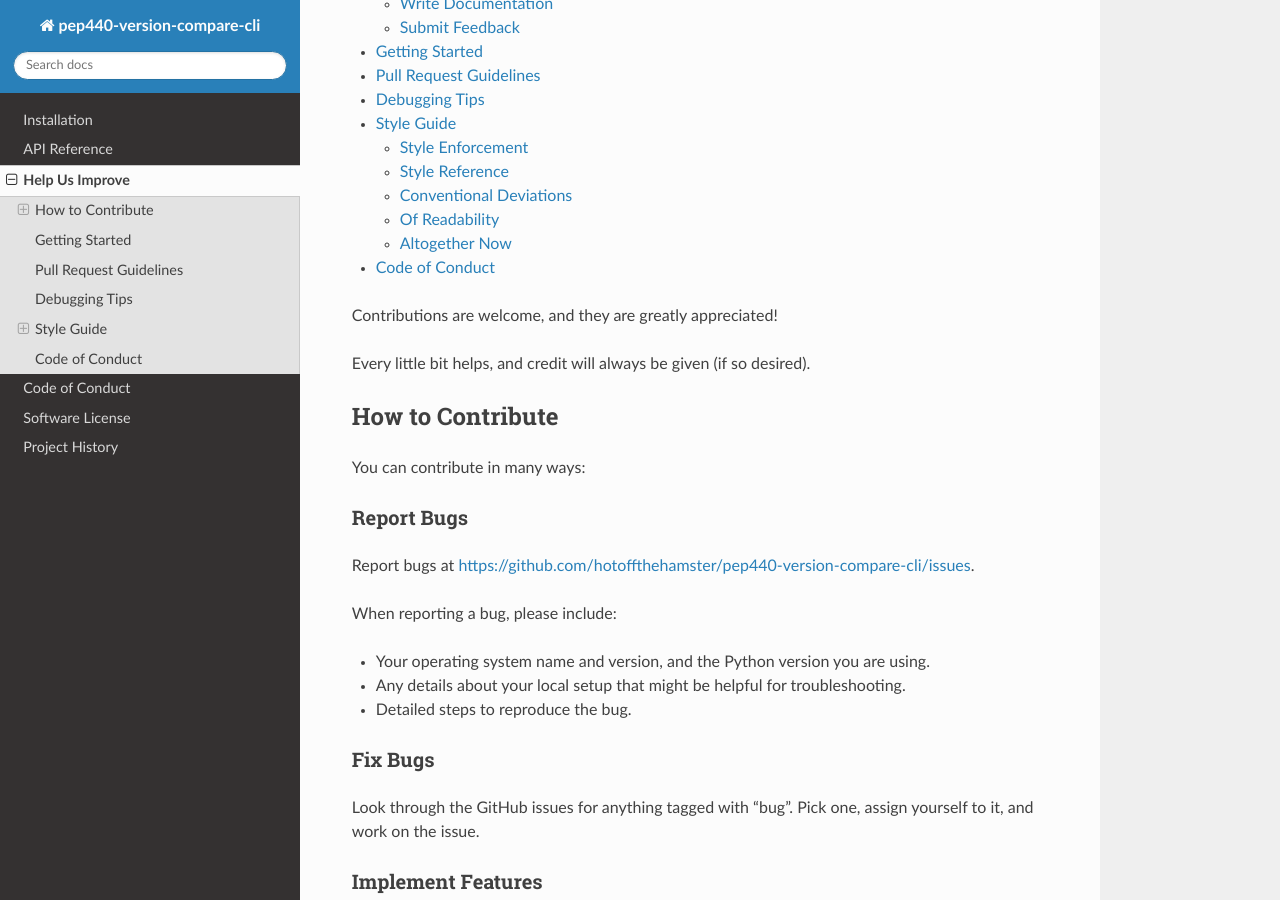
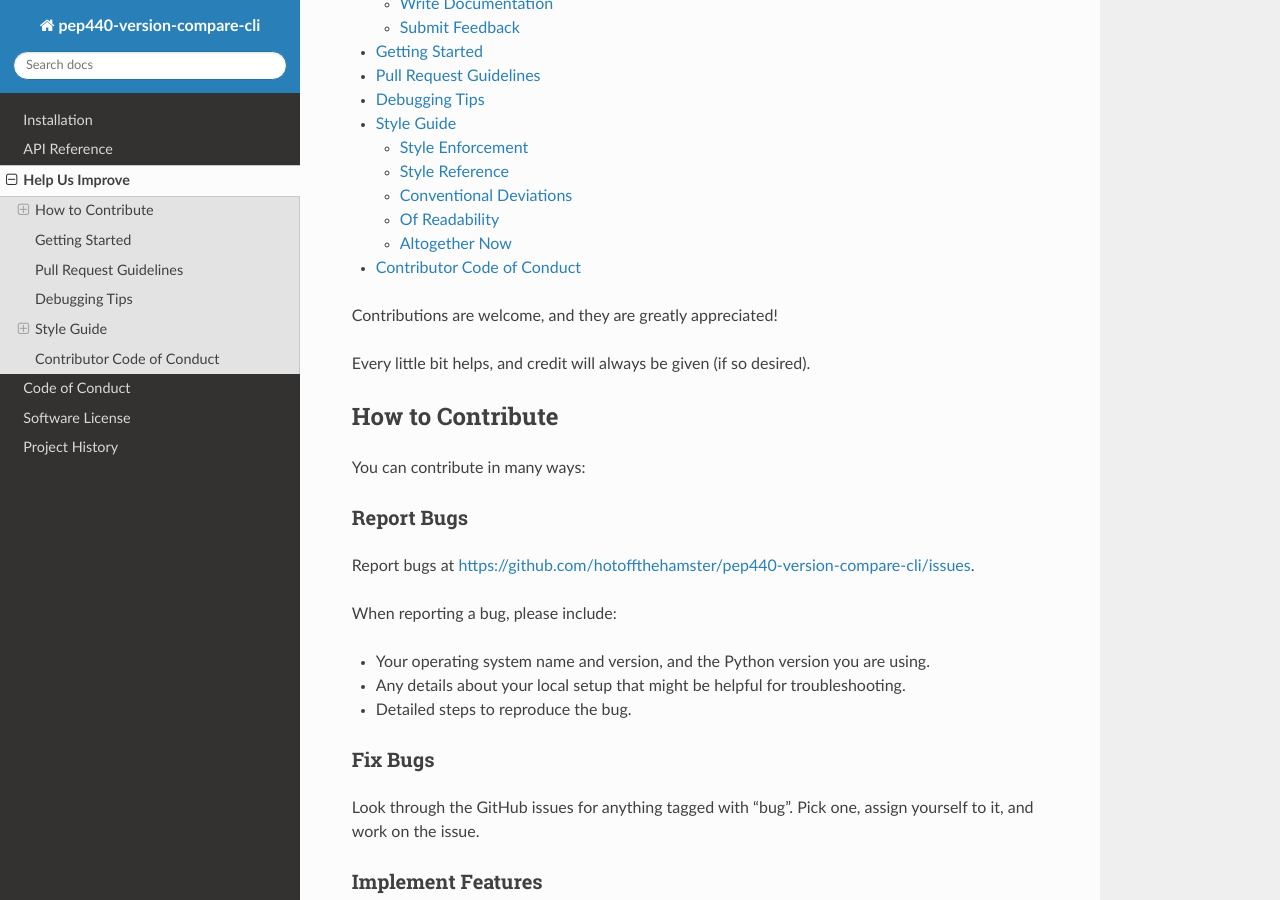
Before and after one commit to hotoffthehamster/pep440-version-compare-cli, a Sphinx documentation site: the page built from docs/contributing.rst, in a window 1280 px wide and 900 px high, scrolled down 300 px. Built offline with Sphinx 7.4.7 and the Read the Docs theme 2.0.0, drawn with Linux system fonts in a browser that asks for light colours; the version number could not be read and is left out; part of the change alters nothing that is shown; some of the changed text lies outside the part shown.

```diff
--- a/CONTRIBUTING.rst
+++ b/CONTRIBUTING.rst
@@ -708,9 +708,9 @@ work and to submit a `Pull Request`__.
 
 __ `Pull Request Guidelines`_
 
-===============
-Code of Conduct
-===============
+===========================
+Contributor Code of Conduct
+===========================
 
 Please respect and adhere to the `Code of Conduct <code-of-conduct.html>`__
 (please also read it!).
--- a/docs/conf.py
+++ b/docs/conf.py
@@ -56,6 +56,12 @@ project_htmlhelp_basename = 'Pep440VersionCompareClidoc'
 project_copy = 'Landon Bouma, HotOffThe Hamster, & contributors.'
 project_auth = 'Landon Bouma'
 project_orgn = 'HotOffThe Hamster'
+
+exclude_patterns = [
+    'CODE-OF-CONDUCT.rst',
+    'CONTRIBUTING.rst',
+    'README.rst',
+]
 
 # ┃                                                                     ┃
 # ┗━━━━━━━━━━━━━━━━━━━━━━━━━━━━━━━━━━━━━━━━━━━━━━━━━━━━━━━━━━━━━━━━━━━━━┛
```
